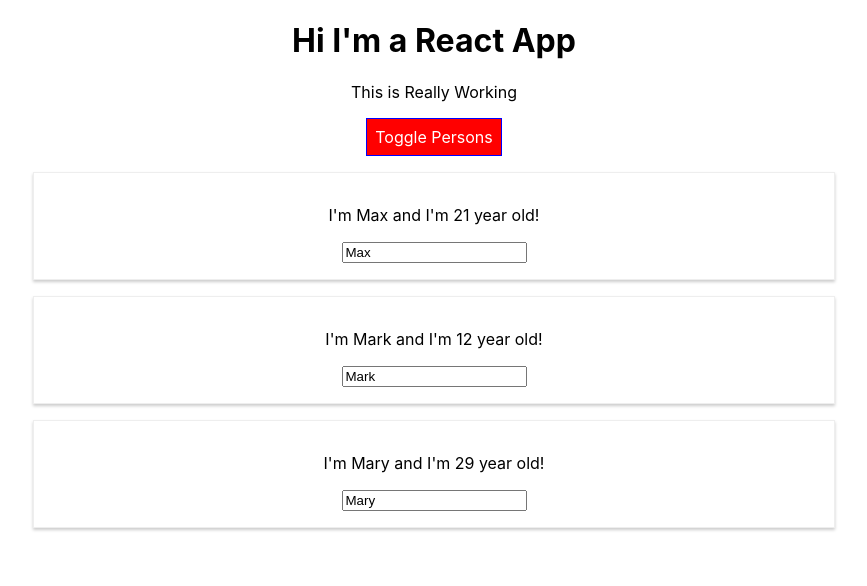
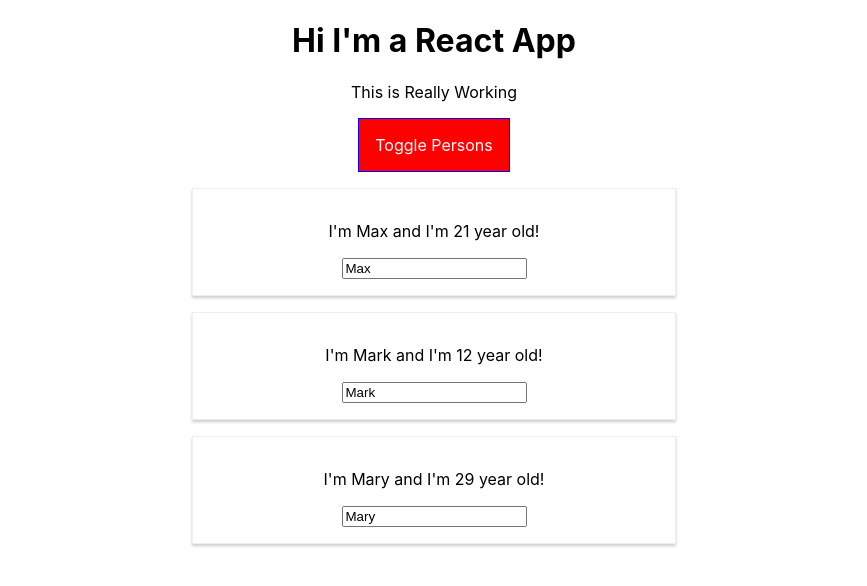
Before and after one commit to ssbrolly/reactApp, a React (Create React App) app: page / in a window 1280 px wide. Shown: the top 586 px of the page, without its empty margins (206-1073 px from the left). Built offline with nearby package versions, Linux system fonts and the light colour scheme.

Commit message:
dynamic styling with separate css file

```diff
--- a/src/App.js
+++ b/src/App.js
@@ -49,22 +49,13 @@
     togglePersonHandler = () => {
         // const doesShow = this.state.showPersons;
         // toggle showPerson boolean
-        this.setState({ showPersons: !this.state.showPersons});
+        this.setState({ showPersons: !this.state.showPersons });
     };
 
     render() {
 
-        const style = {
-            backgroundColor: 'green',
-            color: 'white',
-            font: 'inherit',
-            border: '1px solid blue',
-            padding: '8px',
-            cursor: 'pointer',
-
-        };
-
         let persons = null;
+        let btnClass = '';
 
         // to render jsx () is needed
         if (this.state.showPersons) {
@@ -81,9 +72,8 @@
                     })}
                 </div>
             );
-            style.backgroundColor = 'red'
+            btnClass = classes.Red;
         };
-
 
         //Dynamic css rendering
         const assignedClasses = [];
@@ -100,7 +90,7 @@
                 <h1>Hi I'm a React App</h1>
                 <p className={assignedClasses.join(' ')}>This is Really Working</p>
                 <button
-                    style={style}
+                    className={btnClass}
                     onClick={this.togglePersonHandler}>Toggle Persons</button>
                 {persons}
             </div>
--- a/src/App.module.css
+++ b/src/App.module.css
@@ -9,3 +9,26 @@
 .bold {
     font-weight: bold;
 }
+
+.App button {
+    border: 1px solid blue;
+    padding: 16px;
+    background-color: green;
+    font: inherit;
+    color: white;
+    cursor: pointer;
+}
+
+.App button:hover {
+    background-color: lightgreen;
+    color: black;
+}
+
+.App button.Red {
+    background-color: red;
+}
+
+.App button.Red:hover {
+    background-color: salmon;
+    color: black;
+}
--- a/src/Person/Person.module.css
+++ b/src/Person/Person.module.css
@@ -6,3 +6,9 @@
     padding: 16px;
     text-align: center;
 }
+
+@media (min-width: 500px) {
+    .Person {
+        width: 450px;
+    };
+}
```
Also changed, not shown: src/Person/Person.js (line endings or trailing spaces).
